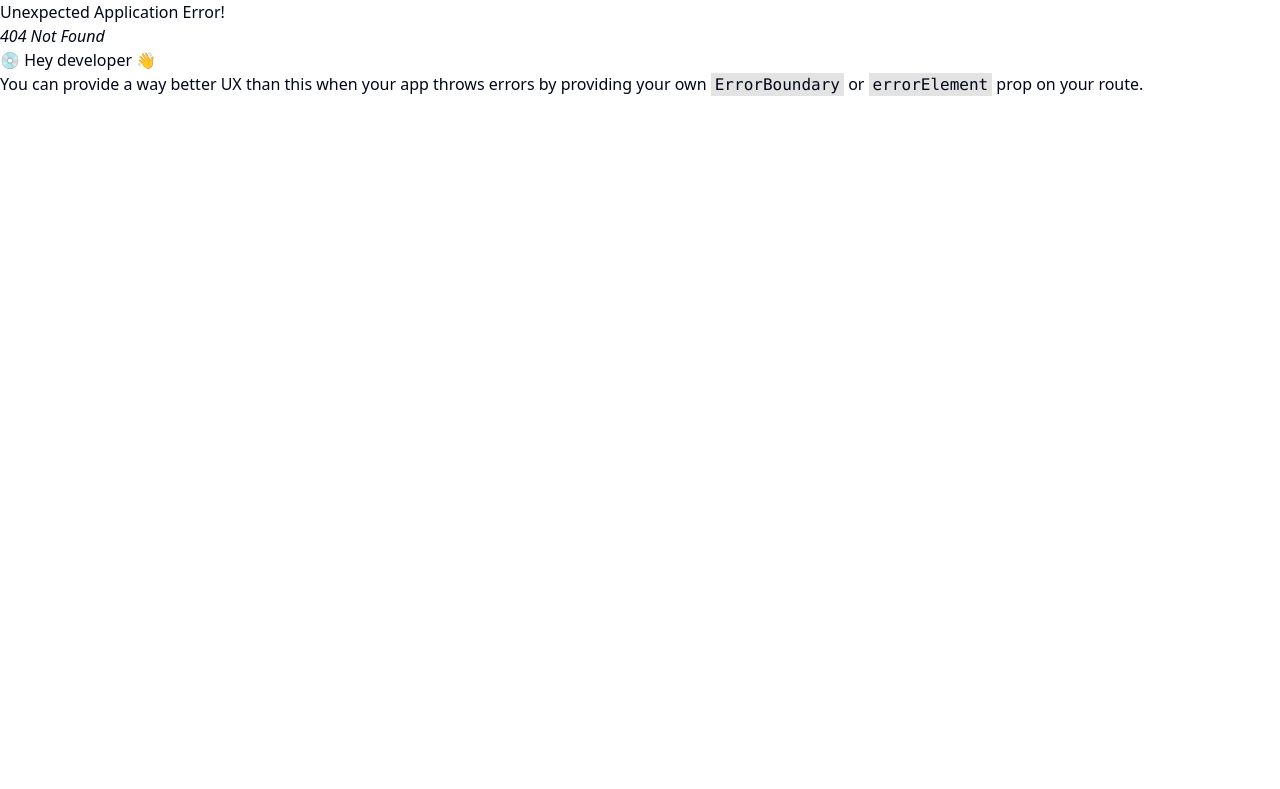
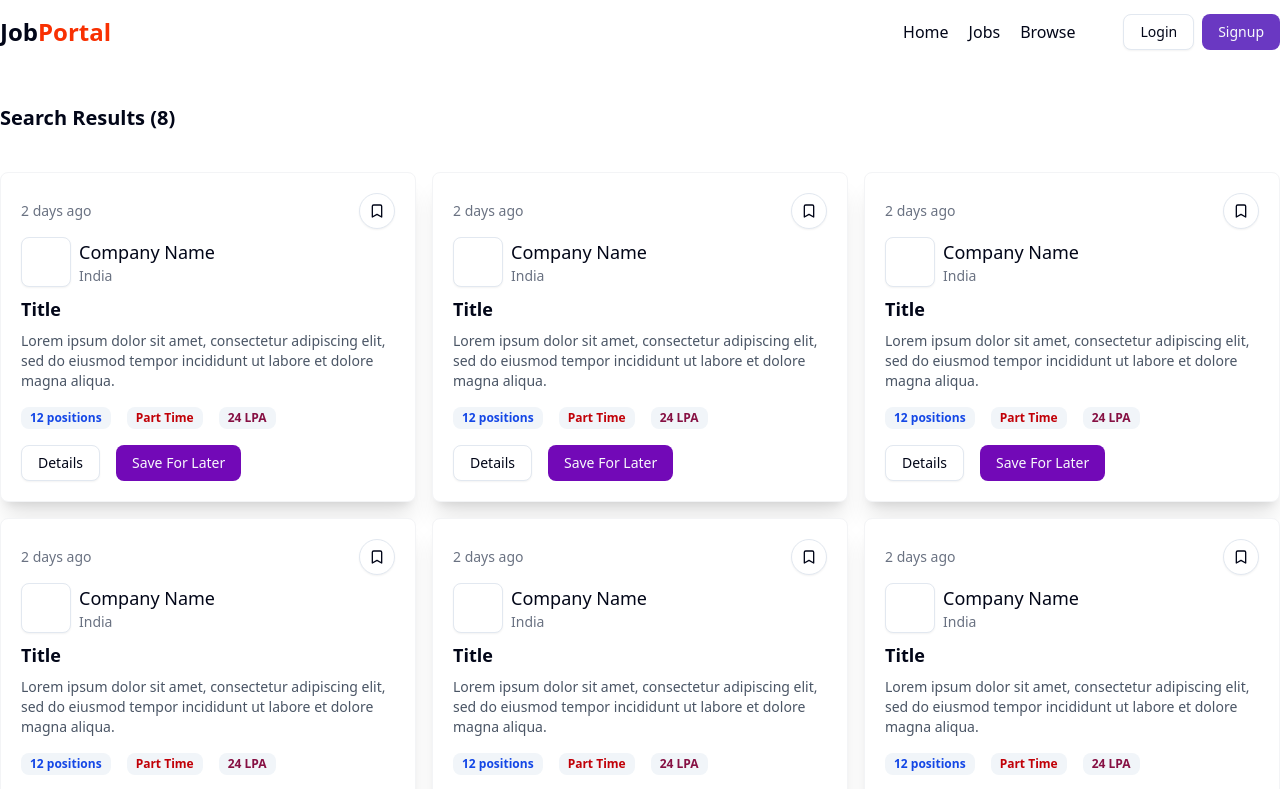
Before and after one commit to atharva-kakarot/job-portal, a React (Vite) app in the folder frontend/: page /browse in a window 1280 px wide. Before the commit this address had no page. Shown: the top 789 px of the page. Built offline with nearby package versions, Linux system fonts and the light colour scheme; grey boxes are pictures that could not be loaded.

Commit message:
Added browse jobs page

```diff
--- a/frontend/src/App.tsx
+++ b/frontend/src/App.tsx
@@ -3,6 +3,7 @@ import Login from "./components/auth/Login";
 import Signup from "./components/auth/Signup";
 import Home from "./components/Home";
 import Jobs from "./components/Jobs";
+import Browse from "./components/Browse";
 
 const appRouter = createBrowserRouter([
   {
@@ -21,6 +22,10 @@ const appRouter = createBrowserRouter([
     path: "/jobs",
     element: <Jobs />,
   },
+  {
+    path: "/browse",
+    element: <Browse />,
+  },
 ]);
 
 function App() {
--- /dev/null
+++ b/frontend/src/components/Browse.tsx
@@ -0,0 +1,24 @@
+import Job from "./Job";
+import Navbar from "./shared/Navbar";
+
+const randomJobs = [1, 2, 3, 4, 5, 6, 7, 8];
+
+const Browse = () => {
+  return (
+    <div>
+      <Navbar />
+      <div className="max-w-7xl mx-auto my-10">
+        <h1 className="font-bold text-xl my-10">
+          Search Results ({randomJobs.length})
+        </h1>
+        <div className="grid grid-cols-3 gap-4 mt-5">
+          {randomJobs.map((item) => (
+            <Job key={item} />
+          ))}
+        </div>
+      </div>
+    </div>
+  );
+};
+
+export default Browse;
--- a/frontend/src/components/FilterCard.tsx
+++ b/frontend/src/components/FilterCard.tsx
@@ -1,5 +1,42 @@
+import { RadioGroup, RadioGroupItem } from "./ui/radio-group";
+import { Label } from "./ui/label";
+
+const filterCardData = [
+  {
+    filterType: "Location",
+    array: ["Delhi NCR", "Bangalore", "Hyderabad", "Pune", "Mumbai"],
+  },
+  {
+    filterType: "Industry",
+    array: ["Frontend Developer", "Backend Developer", "Fullstack Developer"],
+  },
+  {
+    filterType: "Salary",
+    array: ["0-40k", "42-1lakh", "1lakh-5lakh"],
+  },
+];
 const FilterCard = () => {
-  return <div>FilterCard</div>;
+  return (
+    <div className="w-full bg-white p-3 rounded-md">
+      <h1 className="font-bold text-lg">Filter Jobs</h1>
+      <hr className="mt-3" />
+      <RadioGroup>
+        {filterCardData.map((data, index) => (
+          <div key={index}>
+            <h1 className="font-bold text-lg">{data.filterType}</h1>
+            {data.array.map((item, index) => {
+              return (
+                <div className="flex items-center space-x-2 my-2" key={index}>
+                  <RadioGroupItem value={item} />
+                  <Label>{item}</Label>
+                </div>
+              );
+            })}
+          </div>
+        ))}
+      </RadioGroup>
+    </div>
+  );
 };
 
 export default FilterCard;
--- a/frontend/src/components/Jobs.tsx
+++ b/frontend/src/components/Jobs.tsx
@@ -19,8 +19,8 @@ const Jobs = () => {
             <div className="flex-1 h-[88vh] overflow-y-auto pb-5">
               <div className="grid grid-cols-3 gap-4">
                 {jobsArray.map((item, index) => (
-                  <div>
-                    <Job />
+                  <div key={index}>
+                    <Job key={item} />
                   </div>
                 ))}
               </div>
```
